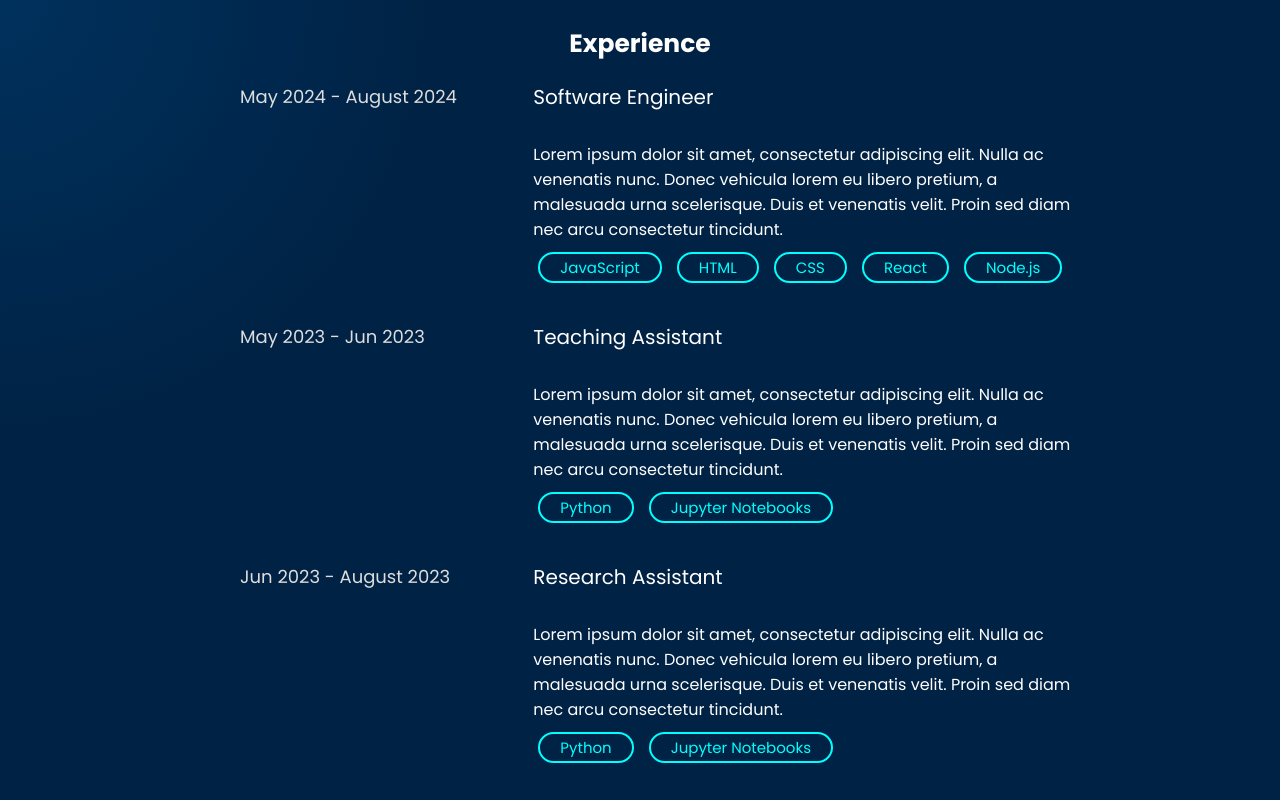
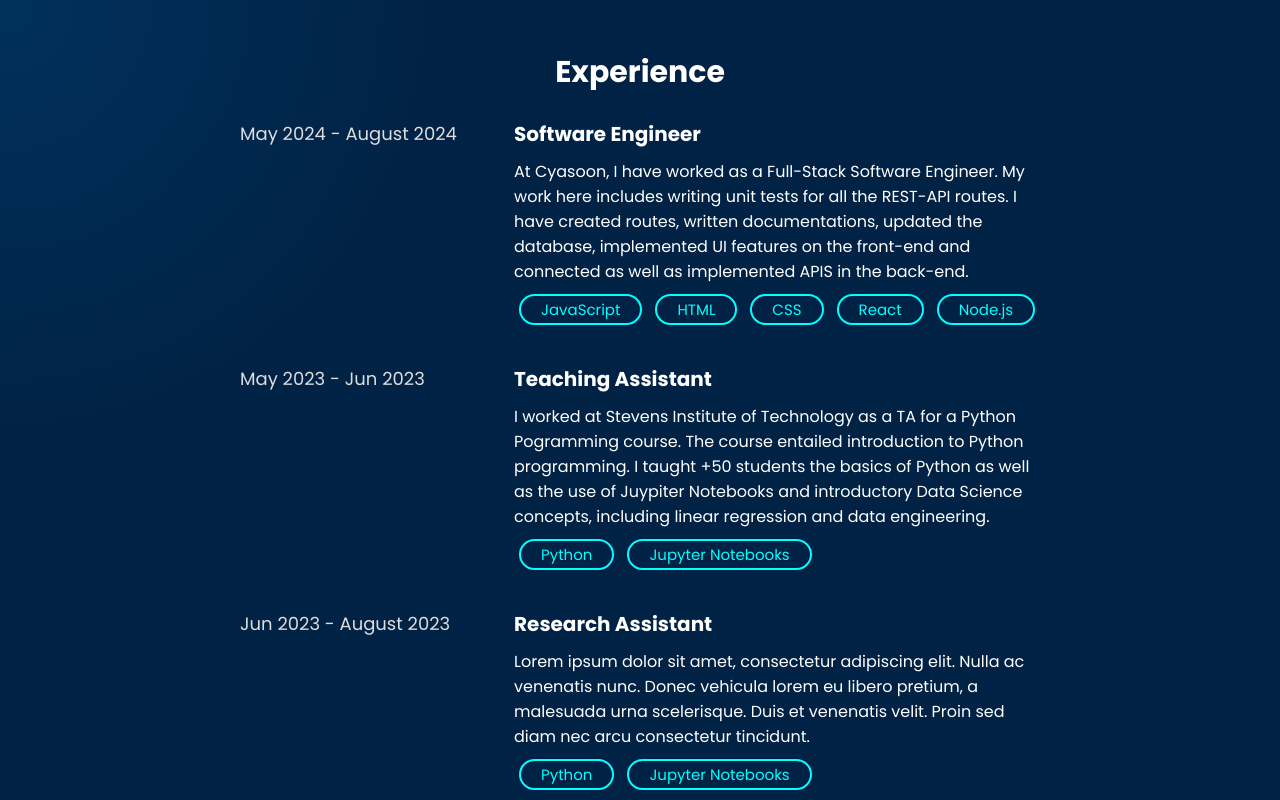
Before and after one commit to mlazieh/eduzeu, a React (Create React App) app: page /experience in a window 1280 px wide. Built offline with nearby package versions, Linux system fonts and the light colour scheme.

Commit message:
modified:   src/component/mainPage.js

```diff
--- a/src/component/experience.js
+++ b/src/component/experience.js
@@ -13,16 +13,16 @@ function Experience() {
         <AppContainer onMouseMove={handleMouseMove}>
             <Background>
                 <GradientOverlay x={mousePos.x} y={mousePos.y} />
-                <Scroll>
+                <Content>
                     <Exp>Experience</Exp>
                     <ExperienceDetails>
                         <DateRange>May 2024 - August 2024</DateRange>
                         <JobDescription>
                             <Position>Software Engineer</Position>
                             <DescriptionText>
-                            Lorem ipsum dolor sit amet, consectetur adipiscing elit. Nulla ac venenatis nunc.
-                            Donec vehicula lorem eu libero pretium, a malesuada urna scelerisque. Duis et
-                            venenatis velit. Proin sed diam nec arcu consectetur tincidunt.
+                                At Cyasoon, I have worked as a Full-Stack Software Engineer. My work here includes writing unit
+                                tests for all the REST-API routes. I have created routes, written documentations, updated the database,
+                                implemented UI features on the front-end and connected as well as implemented APIS in the back-end.
                             </DescriptionText>
                             <ButtonContainer>
                                 <ScrollButton>JavaScript</ScrollButton>
@@ -36,14 +36,12 @@ function Experience() {
                         <JobDescription>
                             <Position>Teaching Assistant</Position>
                             <DescriptionText>
-                            Lorem ipsum dolor sit amet, consectetur adipiscing elit. Nulla ac venenatis nunc.
-                            Donec vehicula lorem eu libero pretium, a malesuada urna scelerisque. Duis et
-                            venenatis velit. Proin sed diam nec arcu consectetur tincidunt.
+                                I worked at Stevens Institute of Technology as a TA for a Python Pogramming course. The course entailed introduction
+                                to Python programming. I taught +50 students the basics of Python as well as the use of Juypiter Notebooks and introductory Data Science concepts, including linear regression and data engineering.
                             </DescriptionText>
                             <ButtonContainer>
                                 <ScrollButton>Python</ScrollButton>
                                 <ScrollButton>Jupyter Notebooks</ScrollButton>
-
                             </ButtonContainer>
                         </JobDescription>
                         <DateRange>Jun 2023 - August 2023</DateRange>
@@ -57,63 +55,33 @@ function Experience() {
                             <ButtonContainer>
                                 <ScrollButton>Python</ScrollButton>
                                 <ScrollButton>Jupyter Notebooks</ScrollButton>
-
                             </ButtonContainer>
                         </JobDescription>
                         <DateRange>Jan 2021 - May 2022</DateRange>
                         <JobDescription>
                             <Position>Software Engineer</Position>
                             <DescriptionText>
-                            Lorem ipsum dolor sit amet, consectetur adipiscing elit. Nulla ac venenatis nunc.
-                            Donec vehicula lorem eu libero pretium, a malesuada urna scelerisque. Duis et
-                            venenatis velit. Proin sed diam nec arcu consectetur tincidunt.
+                                I worked as Software Engineer Intern for a cybersecurity project called "Ethical Hacking Using C++"
+                                at Bergen Community College. Here, I wrote malware using C/C++. I used system calls to access low level
+                                computer features, used sockets, pipes, and implemented keyloggers, trojan, and user-friendly mini-games
+                                in C++ to showcase cybersecurity practices.
                             </DescriptionText>
                             <ButtonContainer>
                                 <ScrollButton>C++</ScrollButton>
                                 <ScrollButton>C</ScrollButton>
-
                             </ButtonContainer>
                         </JobDescription>
                     </ExperienceDetails>
-                </Scroll>
+                </Content>
             </Background>
         </AppContainer>
     );
 }
-const Scroll = styled.div`
-    overflow: scroll;
-`;
-const ScrollButton = styled.button`
-  padding: 2px 20px;
-  font-size: 15px;
-  font-family: 'Poppins', sans-serif;
-  background: transparent; /* Make the button background transparent */
-  color: #00ffff; /* Font color aqua */
-  border: 2px solid #00ffff; /* Optional: Border to make the button visible */
-  border-radius: 50px;
-  cursor: pointer;
-  transition: background-color 0.3s, transform 0.3s;
-  margin: 0 5px; /* Space between buttons */
-    margin-top: -10px;
-  &:hover {
-    background-color: rgba(0, 255, 255, 0.1); /* Slight aqua background on hover */
-    transform: scale(1.05);
-  }
-`;
 
-const ButtonContainer = styled.div`
-  display: flex;
-  gap: 5px; /* Space between buttons */
-`;
-
-const DescriptionText = styled.div`
-  margin-bottom: 10px; /* Space between text and button */
-`;
-
-const Position = styled.p`
-    font-family: 'Poppins', sans-serif;
-    font-size: 20px;
-    margin-top: -1px;
+const AppContainer = styled.section`
+  width: 100vw;
+  height: 100vh;
+  overflow: auto; /* Make the entire container scrollable */
 `;
 
 const GradientOverlay = styled.div`
@@ -128,19 +96,6 @@ const GradientOverlay = styled.div`
   mix-blend-mode: screen; /* Optional: To blend with background */
 `;
 
-const AppContainer = styled.section`
-  width: 100vw;
-  height: 100vh;
-  overflow: hidden; /* Ensure content doesn't overflow */
-`;
-
-const Exp = styled.p`
-    font-family: 'Poppins', sans-serif;
-    font-size: 25px;
-    font-weight: bold;
-    color: white; /* Ensure text is visible against background */
-`;
-
 const Background = styled.div`
   background: #002244;
   width: 100%;
@@ -150,6 +105,19 @@ const Background = styled.div`
   color: white;
   text-align: center;
   position: relative; /* Ensure gradient overlay is positioned correctly */
+`;
+
+const Content = styled.div`
+  flex: 1;
+  overflow: auto;
+  padding: 20px;
+`;
+
+const Exp = styled.p`
+  font-family: 'Poppins', sans-serif;
+  font-size: 30px;
+  font-weight: bold;
+  color: white; /* Ensure text is visible against background */
 `;
 
 const ExperienceDetails = styled.div`
@@ -180,10 +148,42 @@ const JobDescription = styled.div`
   font-weight: normal;
   color: #fff; /* Ensure text is visible */
   text-align: left;
-  max-height: 200px; /* Adjust max height as needed */
-  overflow-y: auto; /* Enable vertical scrolling */
-  padding-right: 10px; /* Add padding to avoid text being cut off */
-  width: 110%;
+`;
+
+const DescriptionText = styled.div`
+  margin-bottom: 10px;
+  margin-top: -20px;
+`;
+
+const Position = styled.p`
+  font-family: 'Poppins', sans-serif;
+  font-size: 20px;
+  margin-top: -1px;
+  font-weight: bold;
+
+`;
+
+const ButtonContainer = styled.div`
+  display: flex;
+  gap: 3px; /* Space between buttons */
+`;
+
+const ScrollButton = styled.button`
+  padding: 2px 20px;
+  font-size: 15px;
+  font-family: 'Poppins', sans-serif;
+  background: transparent; /* Make the button background transparent */
+  color: #00ffff; /* Font color aqua */
+  border: 2px solid #00ffff; /* Optional: Border to make the button visible */
+  border-radius: 50px;
+  cursor: pointer;
+  transition: background-color 0.3s, transform 0.3s;
+  margin: 0 5px; /* Space between buttons */
+  margin-top: -10px;
+  &:hover {
+    background-color: rgba(0, 255, 255, 0.1); /* Slight aqua background on hover */
+    transform: scale(1.05);
+  }
 `;
 
 export default Experience;
--- a/src/component/mainPage.js
+++ b/src/component/mainPage.js
@@ -121,6 +121,7 @@ const Background = styled.div`
    text-align: center;
   overflow: hidden;
   position: relative;
+
   `;
 
 const Section = styled.div`
@@ -132,6 +133,8 @@ const Title = styled.p`
   font-family: 'Poppins', sans-serif;
   font-size: 24px;
   font-weight: 600px;
+  margin-top: -40px;
+
 `;
 
 const Degree = styled.p`
```
Also changed, not shown: 1 other file (tests, documents, lock files or other folders). Lines whose indentation alone changed are shown as unchanged.
